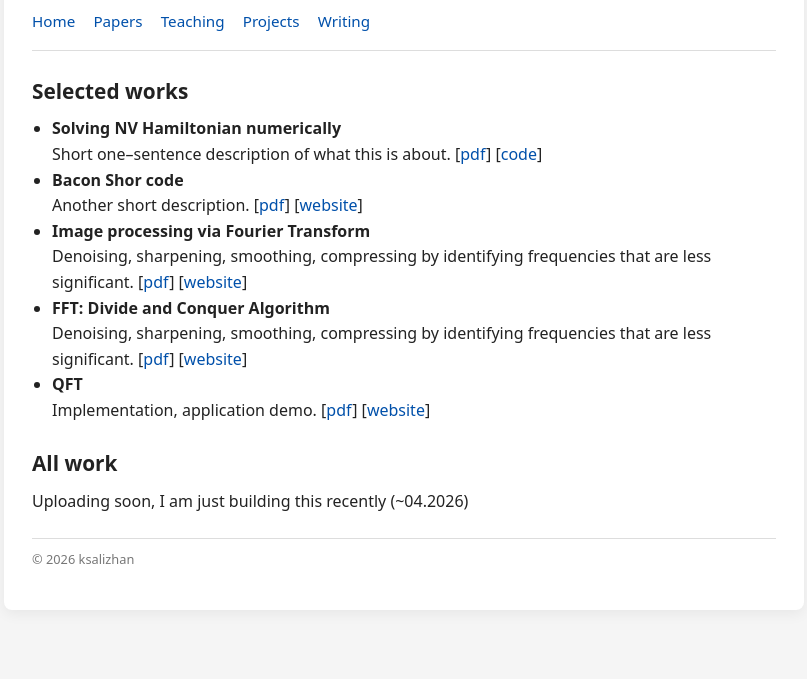
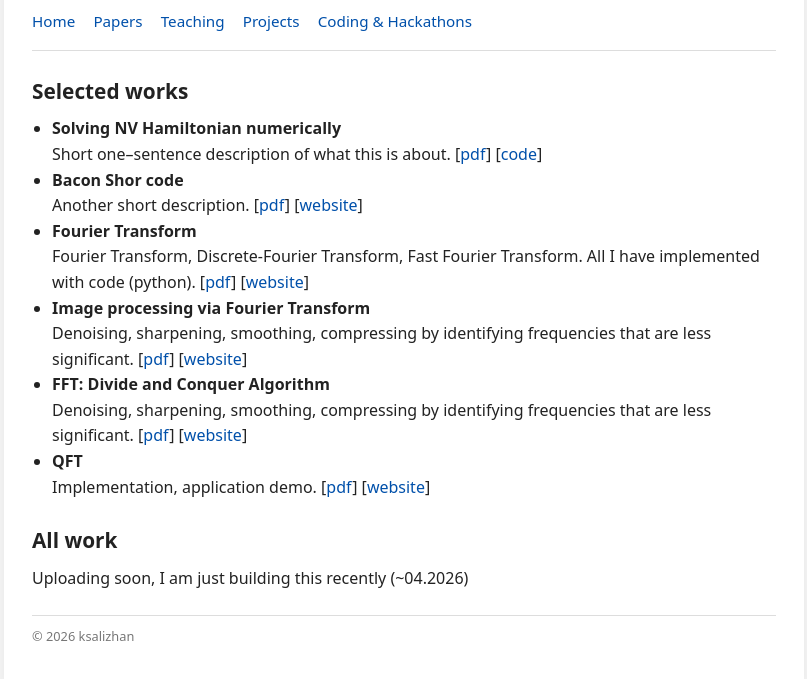
Before and after one commit to ksalizhan/ksalizhan.github.io, a plain HTML site: page notes.html in a window 1280 px wide. Shown: the part 147-826 px from the top of the page, without its empty margins (236-1043 px from the left). Before the commit the page ends 800 px from the top, so only its background shows below. Drawn offline with Linux system fonts and the light colour scheme.

Commit message:
Modify navigation and add Fourier Transform project
Updated the navigation link and added a new project description for Fourier Transform.

```diff
--- a/notes.html
+++ b/notes.html
@@ -16,7 +16,7 @@
         <a href="papers.html">Papers</a>
         <a href="teaching.html">Teaching</a>
         <a href="notes.html">Projects</a>
-        <a href="writing.html">Writing</a>
+        <a href="writing.html">Coding & Hackathons</a>
       </nav>
     </header>
 
@@ -32,6 +32,11 @@
           <li>
             <strong>Bacon Shor code</strong><br>
             Another short description.
+            [<a href="#">pdf</a>] [<a href="#">website</a>]
+          </li>
+          <li>
+            <strong>Fourier Transform</strong><br>
+            Fourier Transform, Discrete-Fourier Transform, Fast Fourier Transform. All I have implemented with code (python).
             [<a href="#">pdf</a>] [<a href="#">website</a>]
           </li>
           <li>
```
